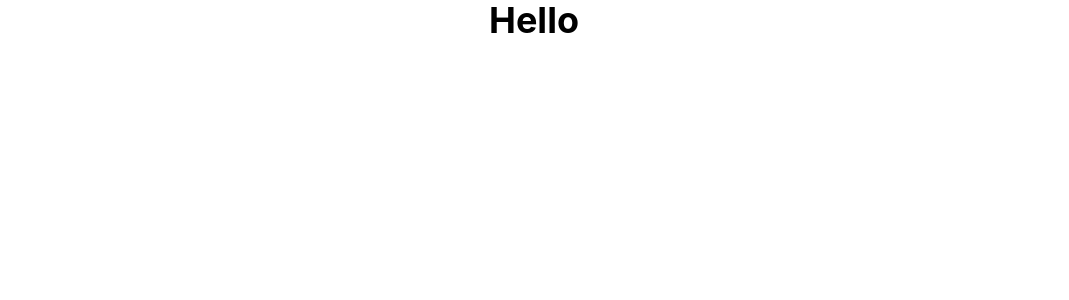
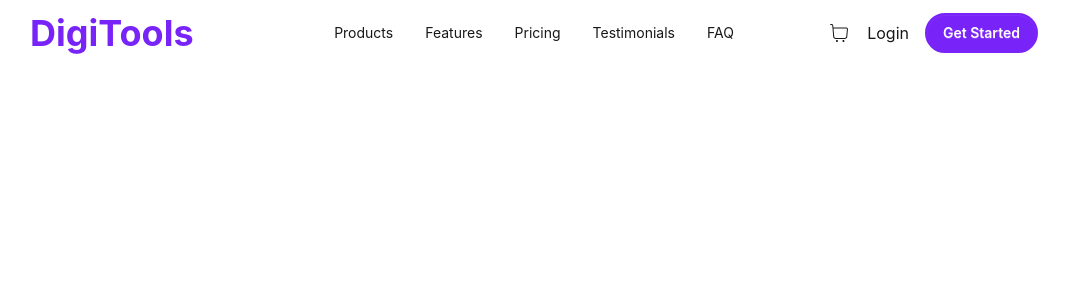
Before and after one commit to ruhul2003/DigiTools-Platform, a React (Vite) app: page / in a window 1280 px wide. Shown: the top 300 px of the page, without its empty margins (106-1175 px from the left). Built offline with nearby package versions, Linux system fonts and the light colour scheme.

Commit message:
Navbar Designed

```diff
--- a/index.html
+++ b/index.html
@@ -1,5 +1,5 @@
 <!doctype html>
-<html lang="en">
+<html data-theme="light" lang="en">
   <head>
     <meta charset="UTF-8" />
     <link rel="icon" type="image/svg+xml" href="/favicon.svg" />
--- a/package.json
+++ b/package.json
@@ -13,6 +13,7 @@
     "@tailwindcss/vite": "^4.2.2",
     "react": "^19.2.4",
     "react-dom": "^19.2.4",
+    "react-icons": "^5.6.0",
     "tailwindcss": "^4.2.2"
   },
   "devDependencies": {
@@ -20,6 +21,7 @@
     "@types/react": "^19.2.14",
     "@types/react-dom": "^19.2.3",
     "@vitejs/plugin-react": "^6.0.1",
+    "daisyui": "^5.5.19",
     "eslint": "^9.39.4",
     "eslint-plugin-react-hooks": "^7.0.1",
     "eslint-plugin-react-refresh": "^0.5.2",
--- a/src/App.jsx
+++ b/src/App.jsx
@@ -1,12 +1,13 @@
 
 import './App.css'
+import Navbar from './Components/NavBar'
 
 function App() {
 
   return (
     <>
 
-      <h1 className='text-4xl font-bold text-center'>Hello</h1>
+      <Navbar/>
 
     </>
   )
--- /dev/null
+++ b/src/Components/NavBar.jsx
@@ -0,0 +1,63 @@
+import { CiShoppingCart } from "react-icons/ci";
+
+function Navbar() {
+    return (
+        <div className="navbar w-4/5 mx-auto ">
+
+            {/* Left Section */}
+            <div className="navbar-start">
+
+                {/* Mobile Dropdown */}
+                <div className="dropdown">
+                    <div tabIndex={0} role="button" className="btn btn-ghost lg:hidden">
+                        <svg xmlns="http://www.w3.org/2000/svg"
+                             className="h-5 w-5" fill="none"
+                             viewBox="0 0 24 24" stroke="currentColor">
+                            <path strokeLinecap="round" strokeLinejoin="round" strokeWidth="2"
+                                  d="M4 6h16M4 12h8m-8 6h16" />
+                        </svg>
+                    </div>
+
+                    {/* Mobile Menu */}
+                    <ul
+                        tabIndex={0}
+                        className="menu menu-sm dropdown-content bg-base-100 rounded-box z-10 mt-3 w-52 p-2 shadow">
+                        <li><a>Products</a></li>
+                        <li><a>Features</a></li>
+                        <li><a>Pricing</a></li>
+                        <li><a>Testimonials</a></li>
+                        <li><a>FAQ</a></li>
+                    </ul>
+                </div>
+
+                {/* Logo */}
+                <h1 className=" text-4xl font-bold text-[#7823F8]">
+                    DigiTools
+                </h1>
+            </div>
+
+            {/* Desktop Menu */}
+            <div className="navbar-center hidden lg:flex">
+                <ul className="menu menu-horizontal px-1 gap-2">
+                    <li><a>Products</a></li>
+                    <li><a>Features</a></li>
+                    <li><a>Pricing</a></li>
+                    <li><a>Testimonials</a></li>
+                    <li><a>FAQ</a></li>
+                </ul>
+            </div>
+
+            {/* Right Section */}
+            <div className="navbar-end gap-4">
+                <CiShoppingCart size={24} />
+                <a>Login</a>
+                <a className="btn bg-[#7823F8] text-white border-2 border-[#7823F8] rounded-full hover:bg-white hover:text-[#7823F8]">
+                    Get Started
+                </a>
+            </div>
+
+        </div>
+    );
+}
+
+export default Navbar;
--- a/src/index.css
+++ b/src/index.css
@@ -1 +1,2 @@
 @import "tailwindcss";
+@plugin "daisyui";
```
Also changed, not shown: 1 other file (tests, documents, lock files or other folders).
